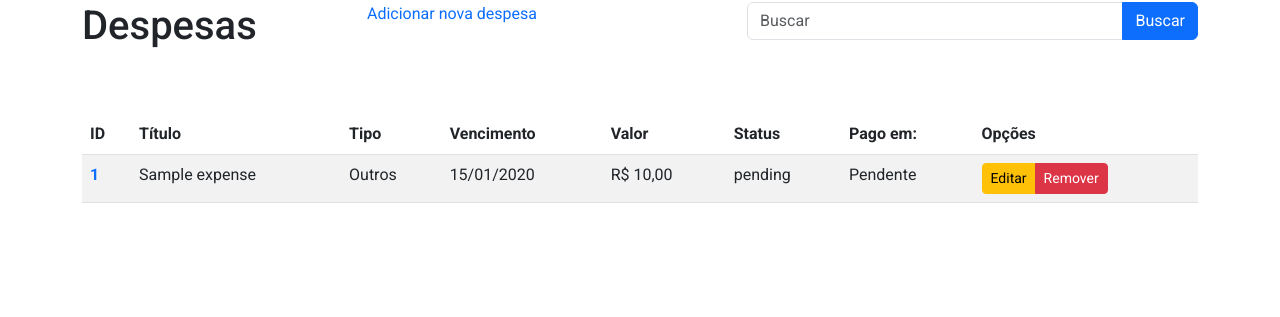
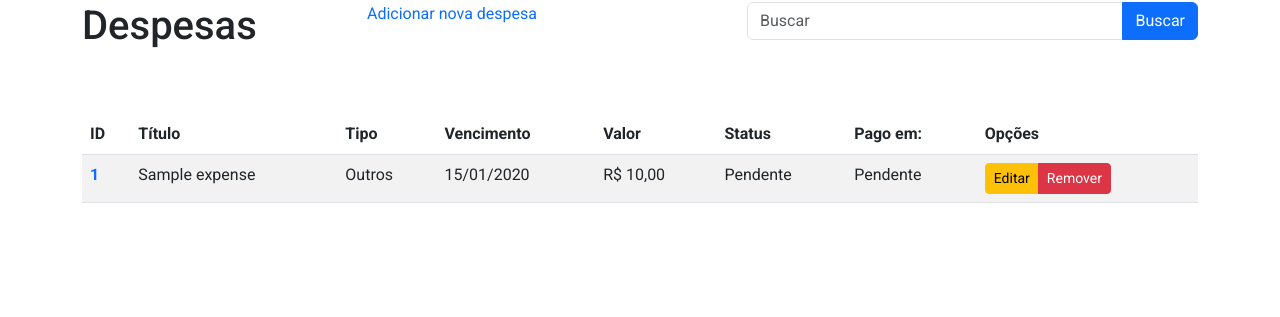
Before and after one commit to elinaldosoft/gastemenos, a Django app: page /dashboard in a window 1280 px wide. Shown: the part 130-447 px from the top of the page. Run offline with Django 4.2, Linux system fonts and the light colour scheme; a user stored in the database is signed in; tables that the repository leaves empty hold one stand-in row (values such as "Sample post"); some libraries are stand-ins or nearby versions.

Commit message:
Ajuste status

```diff
--- a/templates/includes/expenses_table.html
+++ b/templates/includes/expenses_table.html
@@ -20,10 +20,11 @@
           <td data-title="Tipo">Outros</td>
           <td data-title="Vencimento">{{ expense.expires_at|date:"d/m/Y" }}</td>
           <td data-title="Valor">R$ {{ expense.amount }}</td>
-          <td data-title="Status">{{ expense.status }}</td>
-          {% if expense.is_paid == False %}
+          {% if not expense.is_paid %}
+            <td data-title="Status:">Pendente</td>
             <td data-title="Pago em:">Pendente</td>
           {% else %}
+            <td data-title="Status:">Pago</td>
             <td data-title="Pago em:">{{ expense.is_paid|date:"d/m/Y" }}</td>
           {% endif %}
           <td data-title="Opções">
```
